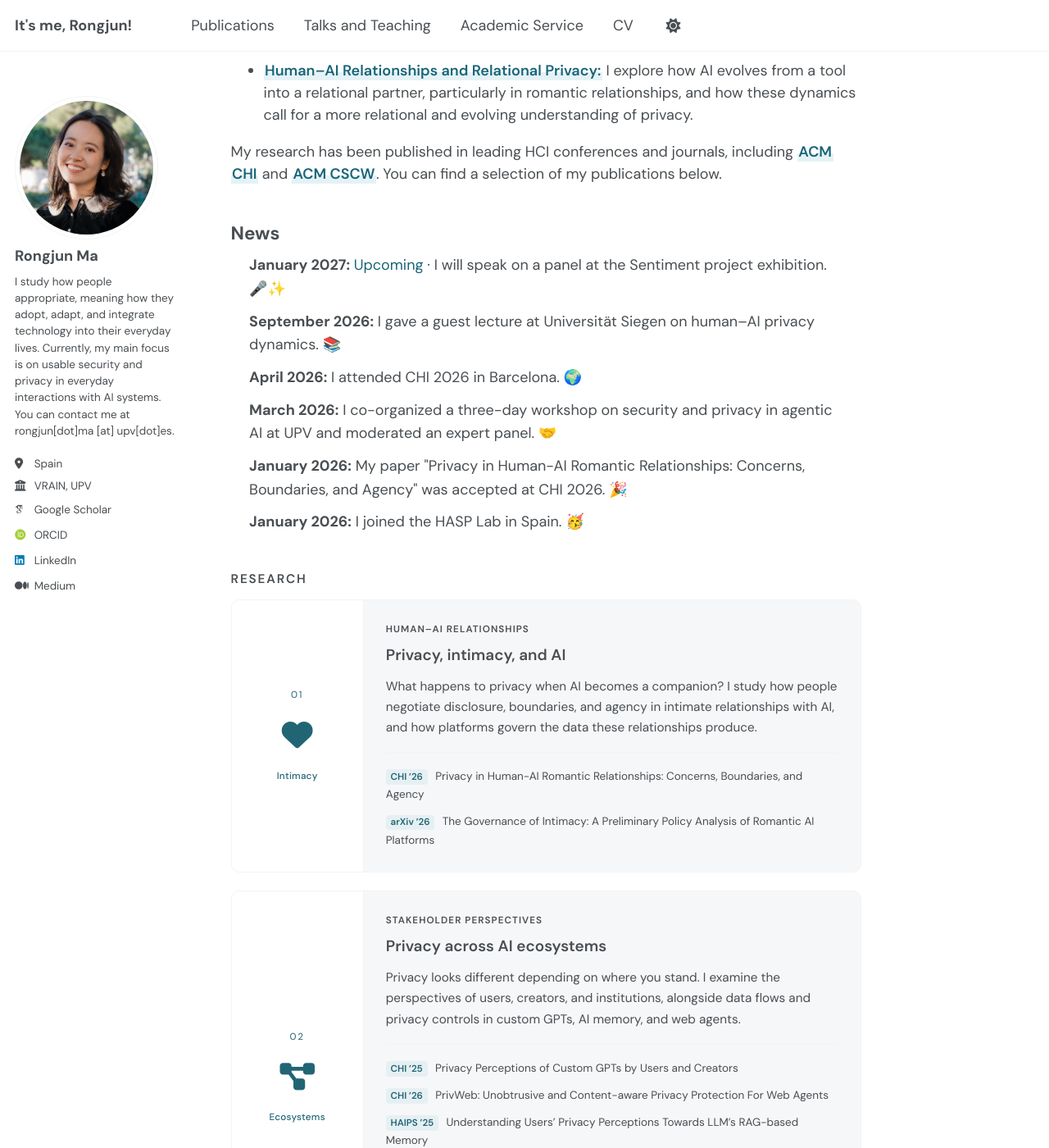
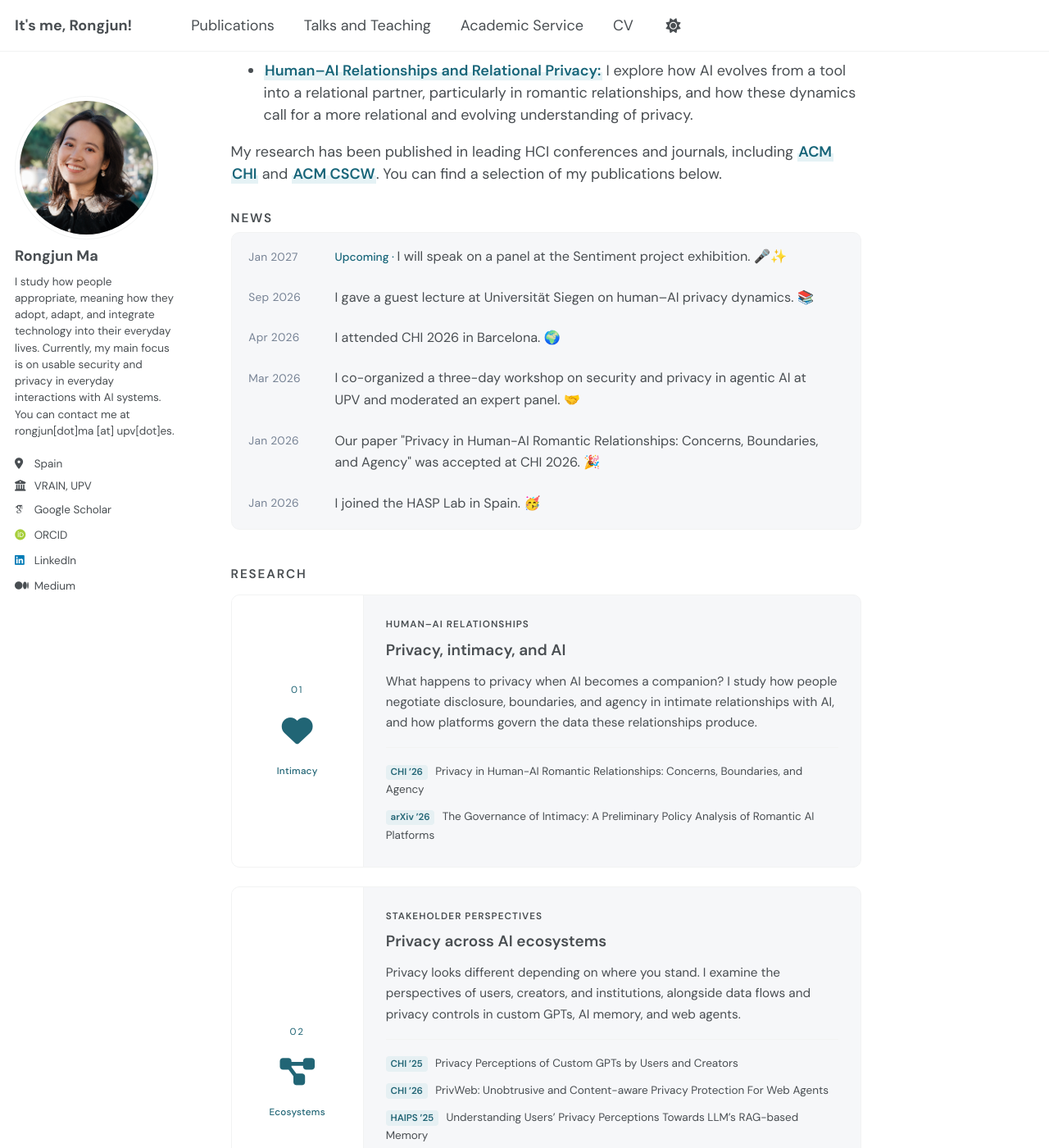
Before and after one commit to marongjun/marongjun.github.io, a Jekyll site: the page built from _pages/about.md, in a window 1280 px wide and 1400 px high, scrolled down 502 px. Shown: the whole window at 82% size. Built offline with Jekyll 4.4.1, drawn with Linux system fonts in a browser that asks for light colours; some web fonts are replaced.

Commit message:
Style news as a subtle panel and acknowledge our paper

```diff
--- a/_data/news.yml
+++ b/_data/news.yml
@@ -13,7 +13,7 @@
   text: "I co-organized a three-day workshop on security and privacy in agentic AI at UPV and moderated an expert panel. 🤝"
 - date: "January 2026"
   sort_date: "2026-01-02"
-  text: 'My paper "Privacy in Human-AI Romantic Relationships: Concerns, Boundaries, and Agency" was accepted at CHI 2026. 🎉'
+  text: 'Our paper "Privacy in Human-AI Romantic Relationships: Concerns, Boundaries, and Agency" was accepted at CHI 2026. 🎉'
 - date: "January 2026"
   sort_date: "2026-01-01"
   text: "I joined the HASP Lab in Spain. 🥳"
--- a/_includes/news.html
+++ b/_includes/news.html
@@ -3,12 +3,14 @@
 <section class="news-section" aria-labelledby="news-heading">
   <h2 id="news-heading">News</h2>
   <p class="news-hint" id="news-hint" hidden>Scroll for earlier news.</p>
+  <div class="news-panel">
   <div class="news-scroll" tabindex="0" role="region" aria-labelledby="news-heading" aria-describedby="news-hint">
     <ul class="site-news">
       {% for item in updates %}
-      <li><strong>{{ item.date }}:</strong> {% if item.upcoming %}<span class="news-upcoming">Upcoming · </span>{% endif %}{{ item.text }}</li>
+      <li><time class="news-date" datetime="{{ item.sort_date | slice: 0, 7 }}">{{ item.sort_date | date: "%b %Y" }}</time><span class="news-text">{% if item.upcoming %}<span class="news-upcoming">Upcoming · </span>{% endif %}{{ item.text }}</span></li>
       {% endfor %}
     </ul>
   </div>
+  </div>
 </section>
 {% endif %}
--- a/_sass/layout/_site-updates.scss
+++ b/_sass/layout/_site-updates.scss
@@ -1,22 +1,61 @@
 /* News shows six complete entries before scrolling. */
-.news-section h2 { border: 0; padding-bottom: 0; }
+.news-section {
+  --news-bg: #f6f7f9;
+  --news-date-color: #778395;
+  h2 {
+    border: 0;
+    padding-bottom: 0;
+    font-size: 0.85em;
+    font-weight: 600;
+    letter-spacing: 0.12em;
+    text-transform: uppercase;
+  }
+}
+.news-panel {
+  padding: 0.3em 1.15em;
+  border: 1px solid var(--global-border-color);
+  border-radius: 10px;
+  background: var(--news-bg);
+}
 .news-scroll {
   max-height: 36rem;
   overflow-y: auto;
   overscroll-behavior: contain;
   scrollbar-gutter: stable;
-  padding-right: 0.75em;
+  padding-right: 0.5em;
 }
 .site-news {
-  display: grid;
-  gap: 0.6em;
   margin: 0;
-  padding: 0 0 0 1.25em;
-  list-style: disc;
-  li { margin: 0; padding: 0; border: 0; line-height: 1.6; }
+  padding: 0;
+  list-style: none;
+  li {
+    display: grid;
+    grid-template-columns: 5.5em minmax(0, 1fr);
+    gap: 1em;
+    margin: 0;
+    padding: 0.7em 0;
+    border: 0;
+    font-size: 0.9em;
+    line-height: 1.65;
+  }
+  .news-date {
+    padding-top: 0.1em;
+    color: var(--news-date-color);
+    font-size: 0.85em;
+    letter-spacing: 0.02em;
+    white-space: nowrap;
+  }
 }
-.news-upcoming { color: #176579; }
-html[data-theme="dark"] .news-upcoming { color: #9fd4df; }
+.news-upcoming { color: #176579; font-size: 0.85em; font-weight: 500; }
+html[data-theme="dark"] .news-section {
+  --news-bg: #20262d;
+  --news-date-color: #b1bdcb;
+  .news-upcoming { color: #9fd4df; }
+}
+@media (max-width: 480px) {
+  .news-panel { padding: 0.3em 0.9em; }
+  .site-news li { grid-template-columns: minmax(0, 1fr); gap: 0.2em; }
+}
 .dated-events li { margin-bottom: 1em; }
 .author__bio { overflow-wrap: break-word; }
 .cv-download-links { display: flex; flex-wrap: wrap; gap: 0.75em; margin-bottom: 1.5em; }
```
